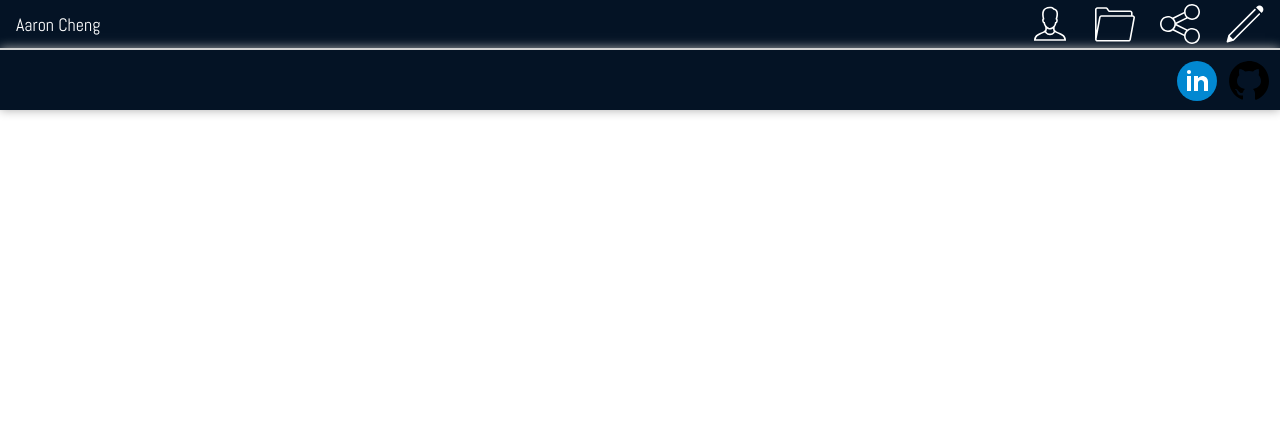
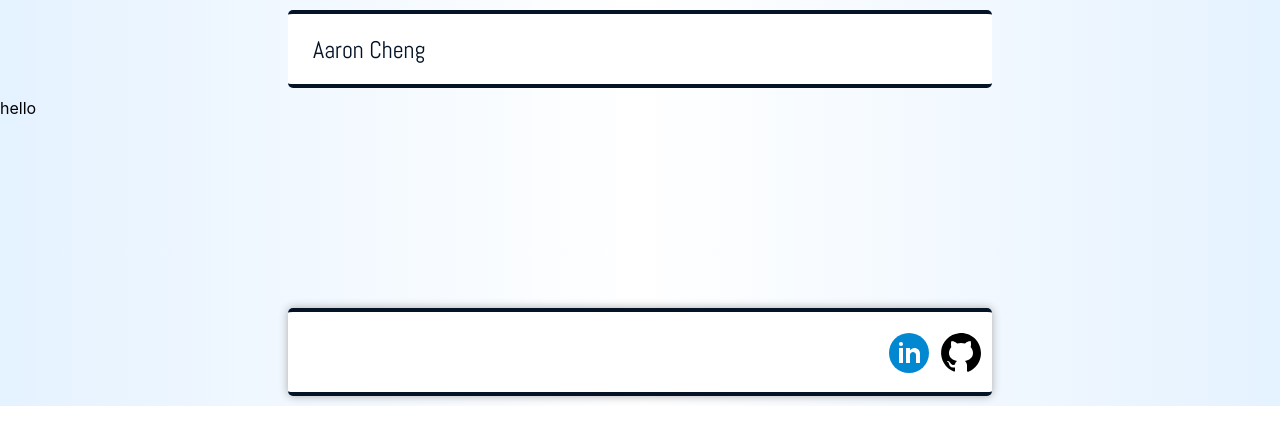
Before and after one commit to aaronchenghs/AaronCheng-Website, a React (Create React App) app: page / in a window 1280 px wide. Shown: the top 444 px of the page. Built offline with nearby package versions, Linux system fonts and the light colour scheme.

Commit message:
New theme

```diff
--- a/src/App.scss
+++ b/src/App.scss
@@ -1,11 +1,14 @@
-.website
-{
-    background-image: url("./assets/bg1.jpg");
-    background-color: #cccccc;
-    height: 100%;
+.website {
+    //background-image: url("./assets/bg1.jpg");
+    background: linear-gradient(90deg,
+            rgba(229, 242, 255, 1) 0%,
+            rgba(255, 255, 255, 1) 50%,
+            rgba(229, 242, 255, 1) 100%);
     background-position: center;
     background-repeat: no-repeat;
     background-size: cover;
     display: flex;
+    justify-content: center;
+    align-items: center;
     flex-direction: column;
 }
--- a/src/routes/bottombar.styles.scss
+++ b/src/routes/bottombar.styles.scss
@@ -1,16 +1,19 @@
 .bottombar {
-    height: 60px;
-    width: 100%;
+  height: 80px;
+  width: 55%;
   display: flex;
   justify-content: flex-end;
   align-items: center;
+  margin-bottom: 10px;
+  border-radius: 5px;
+  margin-top: 10px;
 
-    border-top: 2px solid lightgray;
+  border-bottom: 4px solid rgb(4, 19, 37);
+  border-top: 4px solid rgb(4, 19, 37);
   box-shadow: 0 0 10px rgb(171, 171, 171);
-    background: rgb(4, 19, 37);
+  background: #ffffff;
 
-    .extlinks-container
-    {
+  .extlinks-container {
     width: 25%;
     height: 100%;
     display: flex;
--- a/src/routes/home/home.component.jsx
+++ b/src/routes/home/home.component.jsx
@@ -22,10 +22,6 @@ const Home = () => {
 
         <div className='Page-Header'>
           <text className='Header-Text'>Profile</text>
-        </div>
-
-        <div className='breast-container'>
-          hello
         </div>
 
         <div className='bio'>
--- a/src/routes/home/home.styles.scss
+++ b/src/routes/home/home.styles.scss
@@ -20,6 +20,8 @@
     flex-direction: column;
     flex: 1;
     height: 100%;
+    width: 95%;
+    margin-top: 10px;
     .breast-container
     {
         width: 99%;
@@ -31,8 +33,8 @@
     $bioSideMargin: 5px;
     .bio
     {
-        width: 99%;
-        height: 100%;
+        width: 100%;
+        height: 600px;
         margin: 0 auto;
         display: flex;
         flex-direction: row;
--- a/src/routes/navigation.styles.scss
+++ b/src/routes/navigation.styles.scss
@@ -1,28 +1,32 @@
 .navigation {
-  height: 48px;
-  width: 100%;
+  height: 70px;
+  width: 55%;
+  margin-top: 10px;
   display: flex;
 
   justify-content: left;
   align-content: space-between;
   margin-bottom: -1px;
   align-items: center;
-  border-bottom: 1px solid rgb(181, 180, 180);
-  background: rgb(4, 19, 37);
+  border-bottom: 4px solid rgb(4, 19, 37);
+  border-top: 4px solid rgb(4, 19, 37);
+  border-radius: 5px;
+  background: rgb(255, 255, 255);
+  margin-bottom: 10px;
 
   .nav-container {
     display: flex;
     flex-direction: row;
     flex: 1;
     justify-content: flex-end;
-    padding-right: 15px;
+    padding-right: 25px;
   }
 
   .home-box {
-    font-size: large;
-    color: white;
+    font-size: x-large;
+    color: rgb(4, 19, 37);
     font-family: 'Abel';
-    padding-left: 16px;
+    padding-left: 25px;
     text-decoration: none;
     backface-visibility: hidden;
     transform: translateZ(0);
--- a/src/routes/realhome/realhome.component.jsx
+++ b/src/routes/realhome/realhome.component.jsx
@@ -9,7 +9,9 @@ const RealHome = () => {
     return (
         <Fragment>
             <body className='RealHome-Page'>
-
+                <div className='breast-container'>
+                    hello
+                </div>
             </body>
             <BottomBar></BottomBar>
         </Fragment>
--- a/src/routes/realhome/realhome.styles.scss
+++ b/src/routes/realhome/realhome.styles.scss
@@ -0,0 +1,11 @@
+.RealHome-Page
+{
+    height: 100%;
+    width: 100%;
+}
+.breast-container
+{
+    height: 200px;
+    //background: radial-gradient(#ffffff, #f1f8ff);
+
+}
```
Lines whose indentation alone changed are shown as unchanged.
